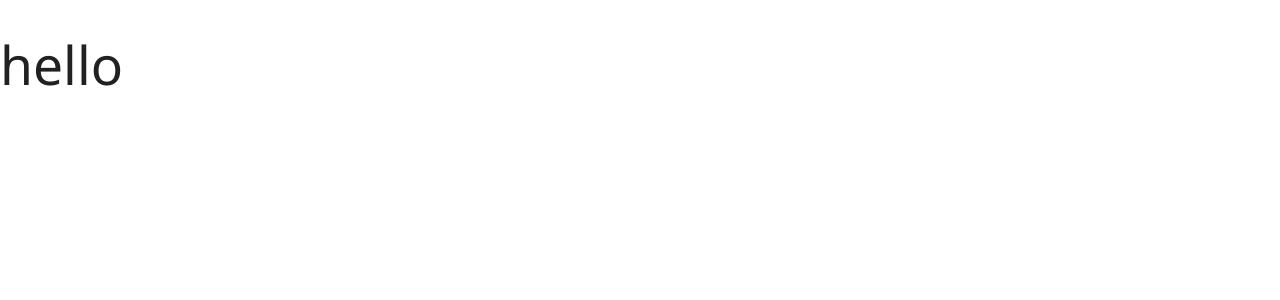
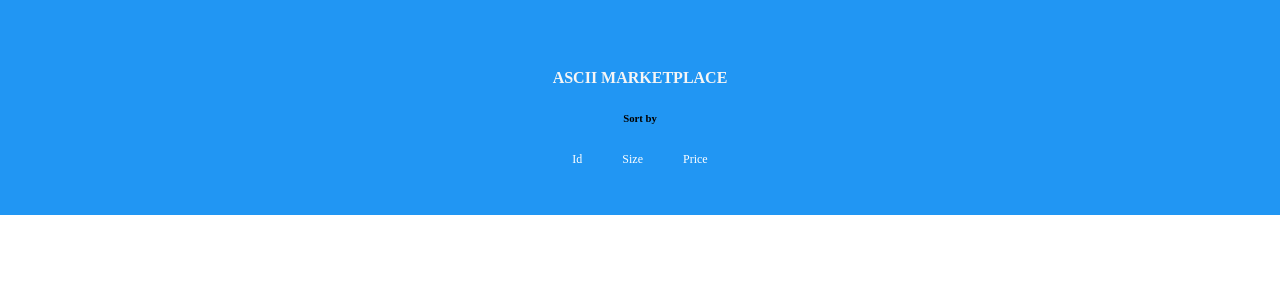
Before and after one commit to YceeTheTECHie/createllaEcomm, a React (Create React App) app in the folder frontend/: page / in a window 1280 px wide. Shown: the top 300 px of the page. Built offline with nearby package versions, Linux system fonts and the light colour scheme.

Commit message:
navigation set up

```diff
--- a/frontend/public/index.html
+++ b/frontend/public/index.html
@@ -10,17 +10,13 @@
       content="Web site created using create-react-app"
     />
     <meta name="viewport" content="width=device-width, initial-scale=1">
-<link rel="stylesheet" href="https://www.w3schools.com/w3css/4/w3.css">
     <link rel="apple-touch-icon" href="logo192.png" />
-    <link  href="https://cdnjs.cloudflare.com/ajax/libs/font-awesome/4.7.0/css/font-awesome.min.css">
     <!--
       manifest.json provides metadata used when your web app is installed on a
       user's mobile device or desktop. See https://developers.google.com/web/fundamentals/web-app-manifest/
     -->
     <link rel="manifest" href="%PUBLIC_URL%/manifest.json" />
-    <link href="https://fonts.googleapis.com/icon?family=Material+Icons" rel="stylesheet">
 
-    <link href="https://fonts.googleapis.com/css?family=Alata&display=swap" rel="stylesheet">
     <!--
       Notice the use of %PUBLIC_URL% in the tags above.
       It will be replaced with the URL of the `public` folder during the build.
@@ -30,16 +26,10 @@
       work correctly both with client-side routing and a non-root public URL.
       Learn how to configure a non-root public URL by running `npm run build`.
     -->
-    <link rel="stylesheet" href="/path/to/material-icons/iconfont/material-icons.css">
-    <link
-       rel="stylesheet"
-      href="https://cdnjs.cloudflare.com/ajax/libs/materialize/1.0.0/css/materialize.min.css"
-      />
-      <link rel="stylesheet" href="https://fonts.googleapis.com/icon?family=Material+Icons" />
+
 
   <!-- Compiled and minified JavaScript -->
-    <script src="https://cdnjs.cloudflare.com/ajax/libs/materialize/1.0.0/js/materialize.min.js"></script>
-    <title>ThinkTest App</title>
+    <title>ASCII Marketplace</title>
   </head>
   <body>
     <noscript>You need to enable JavaScript to run this app.</noscript>
--- /dev/null
+++ b/frontend/src/App.css
@@ -0,0 +1,89 @@
+
+html,
+body {
+    margin: 0px;
+    font-family: 'Montserrat', 'Segoe UI', Tahoma, Geneva, Verdana, sans-serif;
+}
+
+header,
+footer {
+    font-family: 'Montserrat';
+    margin: 0 auto;
+    padding: 5em 3em;
+    text-align: center;
+    background: #555;
+}
+
+header h1 {
+    color: #AAA;
+    font-size: 40px;
+    font-weight: lighter;
+    margin-bottom: 5px;
+}
+
+header span {
+    color: #222;
+}
+
+footer span {
+    color: #AAA;
+}
+
+div.container {
+    font-family: Montserrat;
+    margin: 0 auto;
+    padding: 3em 3em;
+    text-align: center;
+}
+
+div.container a {
+    color: #FFF;
+    text-decoration: none;
+    font: 12px 'Montserrat';
+    margin: 0px 10px;
+    padding: 10px 10px;
+    position: relative;
+    z-index: 0;
+    cursor: pointer;
+}
+
+.blue {
+    background: #2196f3;
+}
+
+/* Circle behind */
+div.circleBehind a:before,
+div.circleBehind a:after {
+    position: absolute;
+    top: 22px;
+    left: 50%;
+    width: 50px;
+    height: 50px;
+    border: 4px solid #0277bd;
+    transform: translateX(-50%) translateY(-50%) scale(0.8);
+    border-radius: 50%;
+    background: transparent;
+    content: "";
+    opacity: 0;
+    transition: all 0.3s;
+    z-index: -1;
+}
+
+div.circleBehind a:after {
+    border-width: 2px;
+    transition: all 0.4s;
+}
+
+div.circleBehind a:hover:before {
+    opacity: 1;
+    transform: translateX(-50%) translateY(-50%) scale(1);
+}
+
+div.circleBehind a:hover:after {
+    opacity: 1;
+    transform: translateX(-50%) translateY(-50%) scale(1.3);
+}
+
+.header-title{
+    color:whitesmoke;
+}
--- a/frontend/src/App.js
+++ b/frontend/src/App.js
@@ -1,7 +1,8 @@
 import React from 'react';
+import ProductGrid from './Components/ProductGrid';
 const App = () => {
   return (
-  <h2> hello </h2>
+ <ProductGrid />
     );
   }
 
--- /dev/null
+++ b/frontend/src/Components/NavBar.js
@@ -0,0 +1,16 @@
+import React from 'react';
+import '../App.css';
+const Navbar = () => {
+    return (
+            <div className="container blue circleBehind">
+            <h4 className="header-title">ASCII MARKETPLACE</h4>
+            <h6>Sort by </h6>
+            <a>Id</a>
+            <a>Size</a>
+            <a>Price</a>
+            </div>
+    );
+}
+
+
+export default Navbar;
--- /dev/null
+++ b/frontend/src/Components/ProductGrid.js
@@ -0,0 +1,9 @@
+import React, { useState, useEffect } from 'react';
+import Navigation from './NavBar';
+const Home = () => {
+    return (
+        <div><Navigation/></div>
+    )
+}
+
+export default Home;
```
Also changed, not shown: 2 other files (tests, documents, lock files or other folders).
